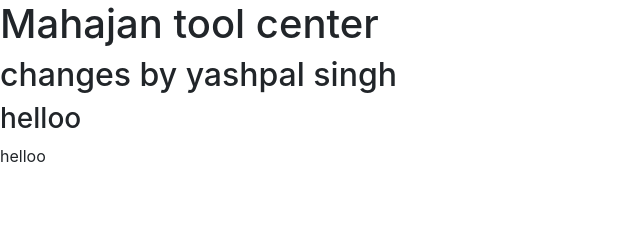
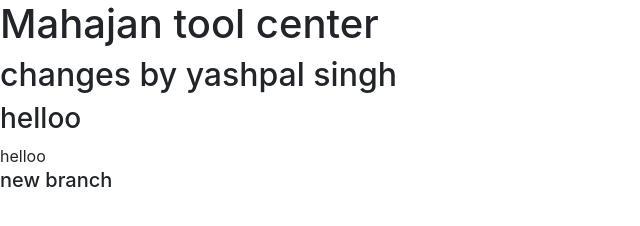
Before and after one commit to paljinderSingh13/mtc, a plain HTML site: page index.html in a window 1280 px wide. Shown: the whole page, without its empty margins (0-640 px from the left). Drawn offline with nearby package versions, Linux system fonts and the light colour scheme.

Commit message:
new branch setup

```diff
--- a/index.html
+++ b/index.html
@@ -18,5 +18,9 @@
         helloo
     </div>
 
+    <div>
+    	<h5> new branch</h5>
+    </div>
+
 </body>
 </html>
```
